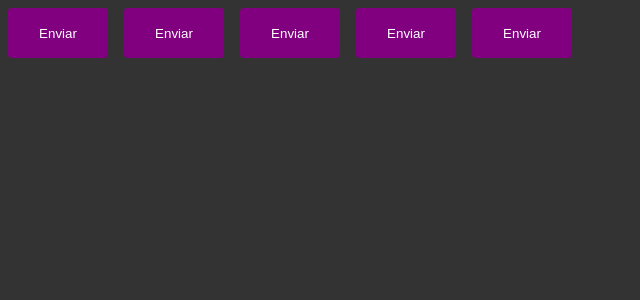
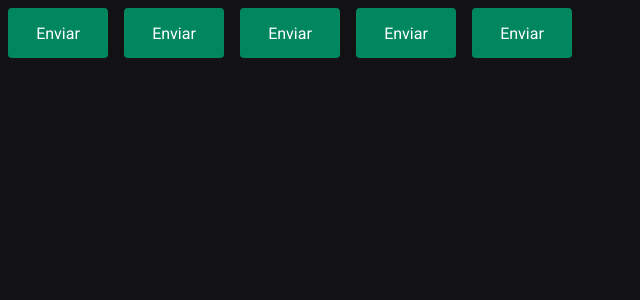
Before and after one commit to Vih6460/MBA_Pomodoro, a React (Vite) app: page / in a window 1280 px wide. Shown: the top 300 px of the page, without its empty margins (0-640 px from the left). Built offline with nearby package versions, Linux system fonts and the light colour scheme.

Commit message:
adding colors and fonts

```diff
--- a/index.html
+++ b/index.html
@@ -2,7 +2,14 @@
 <html lang="en">
   <head>
     <meta charset="UTF-8" />
+
+    <link rel="preconnect" href="https://fonts.googleapis.com">
+    <link rel="preconnect" href="https://fonts.gstatic.com" crossorigin>
+
     <meta name="viewport" content="width=device-width, initial-scale=1.0" />
+
+    <link href="https://fonts.googleapis.com/css2?family=Roboto+Mono:ital,wght@0,700;1,700&family=Roboto:ital,wght@0,100..900;1,100..900&display=swap" rel="stylesheet" />
+
     <title>Pomodoro</title>
   </head>
   <body>
--- a/src/components/Button.styles.ts
+++ b/src/components/Button.styles.ts
@@ -20,7 +20,7 @@
     border: 0;
     margin: 8px;
 
-    background-color: ${props => props.theme.primary};
+    background-color: ${props => props.theme["green-500"]};
     color: ${props => props.theme.white};
 
     /* ${props => {
--- a/src/styles/global.ts
+++ b/src/styles/global.ts
@@ -7,8 +7,19 @@
         box-sizing: border-box;
     }
 
+    :focus {
+        outline: 0;
+        box-shadow: 0 0 0 2px ${props => props.theme["green-500"]};
+    }
+
     body {
-        background: #333;
-        color: #fff;
+        background: ${props => props.theme["gray-900"]};
+        color: ${props => props.theme["gray-300"]};
+    }
+
+    body, input, text-area, button {
+        font-family: 'Roboto', sans-serif;
+        font-weight: 400;
+        font-size: 1rem;
     }
 `;
--- a/src/styles/themes/default.ts
+++ b/src/styles/themes/default.ts
@@ -1,5 +1,21 @@
 export const defaultTheme = {
     white: '#FFF',
-    primary: 'purple',
-    secondary: 'orange'
-}
+
+    'gray-100': '#E1E1E6',
+    'gray-300': '#C4C4CC',
+    'gray-400': '#8D8D99',
+    'gray-500': '#7C7C8A',
+    'gray-600': '#323238',
+    'gray-700': '#29292E',
+    'gray-800': '#202024',
+    'gray-900': '#121214',
+
+    'green-300': '#00B37E',
+    'green-500': '#00875F',
+    'green-700': '#015F43',
+
+    'red-500': '#AB222E',
+    'red-700': '#7A1921',
+
+    'yellow-500': '#FBA94C',
+  }
```
